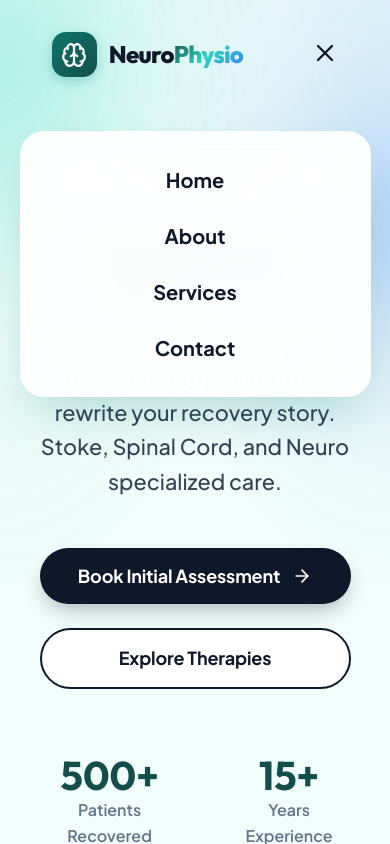
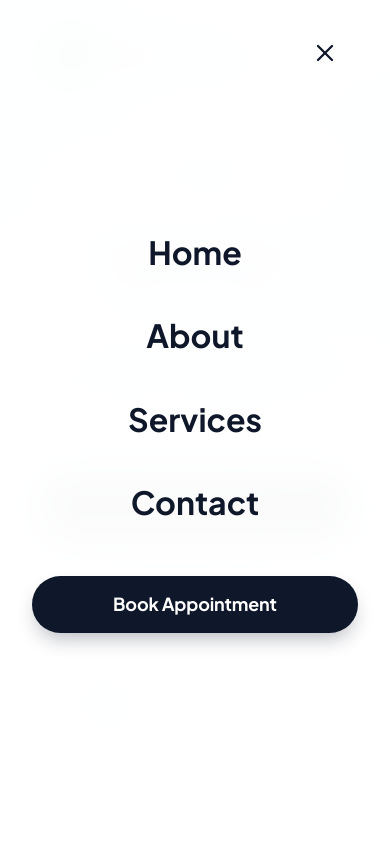
Before and after one commit to ujvaldesai01-cmyk/physio-neuro-care, a React (Vite) app in the folder client/: page / in a window 390 px wide. Both pictures are taken after a click on the button 324 px from the left and 54 px from the top of the page. Shown: the top 844 px of the page. Built offline with nearby package versions, Linux system fonts and the light colour scheme.

Commit message:
Feat: Complete mobile responsiveness updates

```diff
--- a/client/src/components/Navbar.jsx
+++ b/client/src/components/Navbar.jsx
@@ -80,30 +80,28 @@ const Navbar = () => {
             </div>
 
             {/* Mobile Menu Overlay */}
+            {/* Mobile Menu Overlay */}
             {isMobileOpen && (
-                <div style={{
-                    position: 'absolute',
-                    top: '120%',
-                    left: '0',
-                    width: '100%',
-                    background: 'rgba(255,255,255,0.95)',
-                    backdropFilter: 'blur(16px)',
-                    padding: '2rem',
-                    borderRadius: '24px',
-                    boxShadow: 'var(--shadow-xl)',
-                    display: 'flex',
-                    flexDirection: 'column',
-                    gap: '1.5rem',
-                    border: '1px solid rgba(255,255,255,0.5)',
-                    transformOrigin: 'top center',
-                    animation: 'fadeIn 0.3s ease'
-                }}>
+                <div className="mobile-menu-overlay">
                     {['Home', 'About', 'Services', 'Contact'].map((item) => (
                         <a key={item} href={item === 'Home' ? '/' : `/${item.toLowerCase()}`} onClick={() => setIsMobileOpen(false)}
-                            style={{ textDecoration: 'none', color: 'var(--text-main)', fontWeight: '700', fontSize: '1.25rem', textAlign: 'center' }}>
+                            style={{
+                                textDecoration: 'none',
+                                color: 'var(--text-main)',
+                                fontWeight: '700',
+                                fontSize: '2rem',
+                                textAlign: 'center',
+                                padding: '1rem',
+                                width: '100%'
+                            }}>
                             {item}
                         </a>
                     ))}
+                    <div style={{ marginTop: '2rem', width: '100%' }}>
+                        <a href="/contact" className="btn btn-primary" style={{ width: '100%', justifyContent: 'center' }}>
+                            Book Appointment
+                        </a>
+                    </div>
                 </div>
             )}
 
--- a/client/src/index.css
+++ b/client/src/index.css
@@ -305,6 +305,10 @@ h2 {
    Responsive Design Breakpoints
    ========================================= */
 
+/* =========================================
+   Responsive Design Breakpoints
+   ========================================= */
+
 @media (max-width: 1024px) {
   :root {
     --container-width: 90%;
@@ -312,7 +316,6 @@ h2 {
 
   h1 {
     font-size: 3.5rem;
-    /* Fallback */
   }
 }
 
@@ -325,17 +328,30 @@ h2 {
   /* Typography Scaling */
   h1 {
     font-size: 2.5rem !important;
-    /* Force smaller size on mobile */
     letter-spacing: -0.02em;
+    line-height: 1.2;
   }
 
   h2 {
     font-size: 2rem !important;
+    line-height: 1.2;
+  }
+
+  h3 {
+    font-size: 1.5rem !important;
+  }
+
+  p {
+    font-size: 1rem !important;
   }
 
   /* Layout Adjustments */
   .container {
     padding: 0 1.25rem;
+  }
+
+  section {
+    padding: 4rem 0 !important;
   }
 
   .card,
@@ -355,6 +371,34 @@ h2 {
     grid-template-columns: 1fr !important;
     display: flex !important;
     flex-direction: column;
+  }
+
+  /* Hero Specifics */
+  .hero-grid {
+    grid-template-columns: 1fr !important;
+    text-align: center;
+    gap: 3rem !important;
+  }
+
+  .hero-grid > div:first-child {
+    order: 1;
+    display: flex;
+    flex-direction: column;
+    align-items: center;
+  }
+
+  .hero-grid .hero-visual {
+    order: 2;
+    height: 400px !important;
+  }
+
+  .hero-grid p {
+    margin-left: auto;
+    margin-right: auto;
+  }
+
+  .hero-grid .btn-group {
+    justify-content: center;
   }
 
   /* Blob Adjustments */
@@ -396,6 +440,27 @@ h2 {
     padding-left: 1rem !important;
     padding-right: 1rem !important;
   }
+
+  .mobile-toggle {
+    z-index: 1001;
+    position: relative;
+  }
+
+  .mobile-menu-overlay {
+    position: fixed;
+    top: 0;
+    left: 0;
+    width: 100vw;
+    height: 100vh;
+    background: rgba(255, 255, 255, 0.98);
+    backdrop-filter: blur(20px);
+    z-index: 1000;
+    display: flex;
+    flex-direction: column;
+    align-items: center;
+    justify-content: center;
+    padding: 2rem;
+  }
 }
 
 @media (max-width: 480px) {
@@ -406,5 +471,10 @@ h2 {
   .btn {
     width: 100%;
     padding: 0.875rem 1.5rem;
+    justify-content: center;
+  }
+
+  .hero-visual {
+    height: 300px !important;
   }
 }
--- a/client/src/pages/About.jsx
+++ b/client/src/pages/About.jsx
@@ -18,9 +18,9 @@ const About = () => {
     };
 
     return (
-        <div className="container" style={{ paddingTop: '120px', paddingBottom: '6rem' }}>
+        <div className="container" style={{ paddingTop: '80px', paddingBottom: '4rem' }}>
             {/* Header */}
-            <div style={{ display: 'grid', gridTemplateColumns: '1.2fr 0.8fr', gap: '4rem', alignItems: 'center', marginBottom: '6rem' }}>
+            <div className="about-grid" style={{ display: 'grid', gridTemplateColumns: '1.2fr 0.8fr', gap: '4rem', alignItems: 'center', marginBottom: '6rem' }}>
                 <motion.div
                     initial="hidden"
                     animate="visible"
@@ -70,7 +70,7 @@ const About = () => {
                         }}
                     >
                         <div style={{ display: 'flex', alignItems: 'center', gap: '0.75rem', fontWeight: '700', color: 'var(--text-main)' }}>
-                           <CheckCircle size={24} color="var(--primary)" /> BPT, MPT Neuro
+                            <CheckCircle size={24} color="var(--primary)" /> BPT, MPT Neuro
                         </div>
                     </motion.div>
                 </motion.div>
@@ -118,8 +118,10 @@ const About = () => {
             </motion.div>
 
             <style>{`
-                @media (max-width: 768px) {
-                    .container > div { grid-template-columns: 1fr !important; gap: 2rem !important; }
+                @media (max-width: 900px) {
+                    .about-grid { grid-template-columns: 1fr !important; gap: 3rem !important; }
+                    .about-grid > div:first-child { order: 2; }
+                    .about-grid > div:last-child { order: 1; margin-bottom: 2rem; }
                 }
             `}</style>
         </div>
--- a/client/src/pages/Contact.jsx
+++ b/client/src/pages/Contact.jsx
@@ -69,13 +69,13 @@ const Contact = () => {
     });
 
     return (
-        <div style={{ position: 'relative', overflow: 'hidden', paddingTop: '120px', paddingBottom: '6rem' }}>
+        <div style={{ position: 'relative', overflow: 'hidden', paddingTop: '80px', paddingBottom: '4rem' }}>
             {/* Decorative Background */}
             <div className="blob blob-1" style={{ top: '0', right: '-10%' }}></div>
             <div className="blob blob-2" style={{ bottom: '0', left: '-10%' }}></div>
 
-            <div className="container" style={{ position: 'relative', zIndex: 2 }}>
-                <div style={{ display: 'grid', gridTemplateColumns: '1fr 1fr', gap: '5rem', alignItems: 'start' }}>
+            <div className="container contact-grid" style={{ position: 'relative', zIndex: 2 }}>
+                <div style={{ display: 'grid', gridTemplateColumns: '1fr 1fr', gap: '5rem', alignItems: 'start' }} className="grid-layout">
 
                     {/* Contact Info Side */}
                     <div className="animate-in" style={{ animationDelay: '0.1s' }}>
@@ -238,7 +238,8 @@ const Contact = () => {
         @keyframes spin { from { transform: rotate(0deg); } to { transform: rotate(360deg); } }
         .animate-spin { animation: spin 1s linear infinite; }
         @media (max-width: 900px) {
-          .container > div { grid-template-columns: 1fr !important; gap: 3rem !important; }
+          .grid-layout { grid-template-columns: 1fr !important; gap: 3rem !important; }
+          .grid-layout > div:first-child { margin-bottom: 2rem; }
         }
       `}</style>
         </div>
--- a/client/src/pages/Home.jsx
+++ b/client/src/pages/Home.jsx
@@ -321,11 +321,11 @@ const Home = () => {
             </section>
 
             {/* CTA Section */}
-            <section style={{ padding: '8rem 0', textAlign: 'center' }}>
+            <section style={{ padding: '6rem 0', textAlign: 'center' }}>
                 <div className="container">
                     <motion.div
                         whileHover={{ scale: 1.02 }}
-                        className="card-glass"
+                        className="card-glass cta-card"
                         style={{
                             padding: '5rem',
                             borderRadius: '3rem',
@@ -349,6 +349,11 @@ const Home = () => {
                     .hero-grid { grid-template-columns: 1fr !important; text-align: center; }
                     .hero-grid > div:first-child { display: flex; flex-direction: column; alignItems: center; }
                     .hero-grid p { margin-left: auto; margin-right: auto; }
+                    .hero-visual { height: 400px !important; margin-top: 2rem; }
+                }
+                @media (max-width: 768px) {
+                    .cta-card { padding: 2rem !important; }
+                    h2 { font-size: 2.5rem !important; }
                 }
             `}</style>
         </div>
--- a/client/src/pages/Services.jsx
+++ b/client/src/pages/Services.jsx
@@ -50,7 +50,7 @@ const Services = () => {
     };
 
     return (
-        <div style={{ paddingTop: '120px', paddingBottom: '6rem', position: 'relative', overflow: 'hidden' }}>
+        <div style={{ paddingTop: '80px', paddingBottom: '4rem', position: 'relative', overflow: 'hidden' }}>
             <div className="blob blob-1" style={{ top: '-10%', left: '-10%' }}></div>
             <div className="blob blob-2" style={{ bottom: '10%', right: '-10%' }}></div>
 
```
